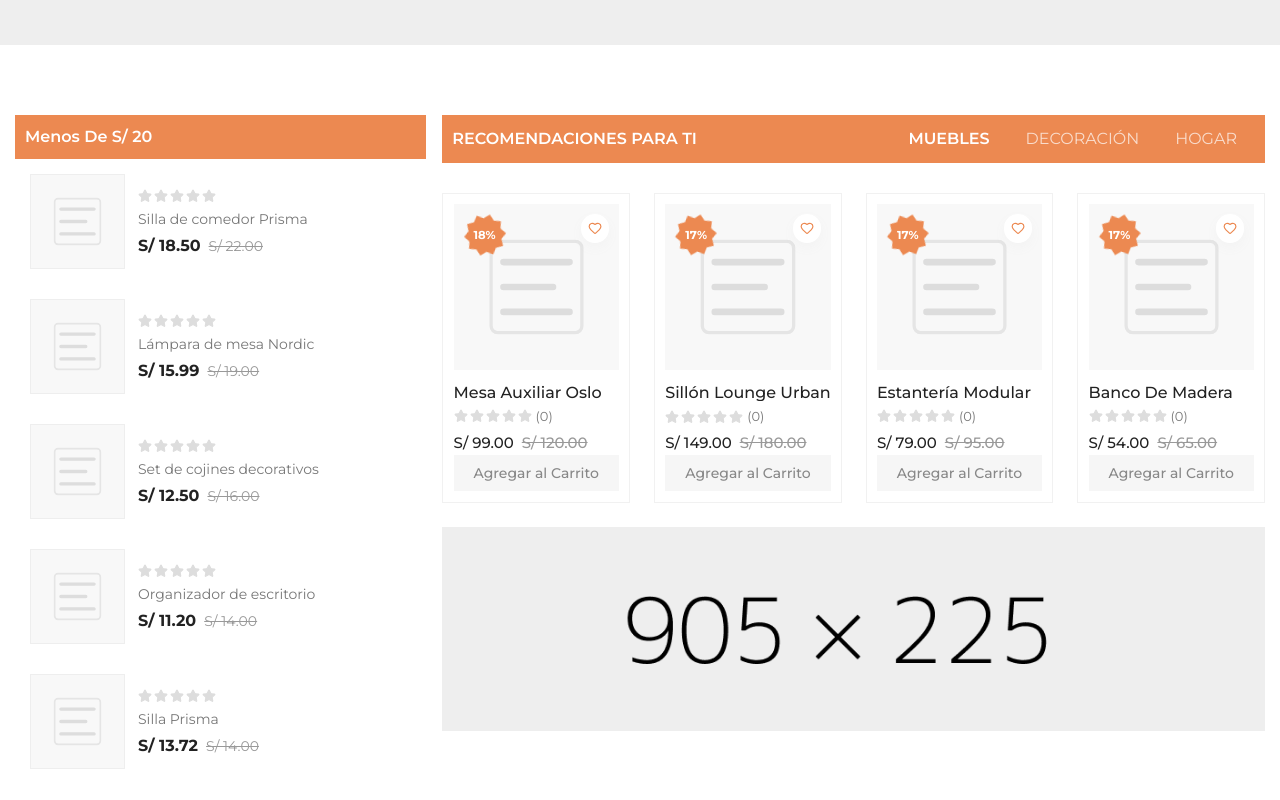
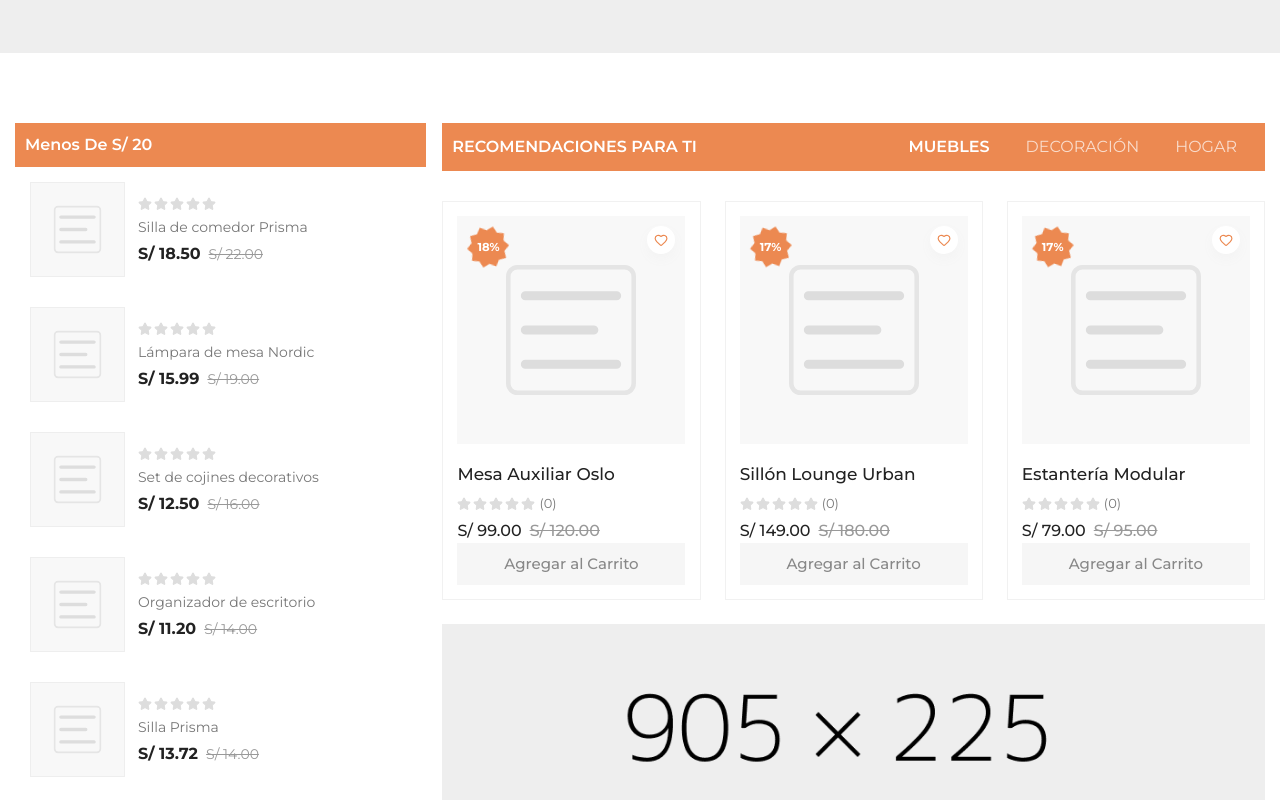
Before and after one commit to jhon78963/nm-ecommerce, a Next.js app: page / in a window 1280 px wide. Shown: the part 1920-2720 px from the top of the page. Built offline with nearby package versions, Linux system fonts and the light colour scheme; no server answers.

Commit message:
feat: carousel de 3 productos en tabs de category_product.
Añade ProductBox featured con tarjetas más grandes y corrige el badge de descuento al acotar el min-height a la imagen.

```diff
--- /dev/null
+++ b/src/features/home/components/category-products/CategoryProductTabCarousel.tsx
@@ -0,0 +1,28 @@
+"use client";
+
+import { ProductBox } from "@/features/product/components/ProductBox";
+import type { ProductBoxItem } from "@/features/product/types/product-box.types";
+
+interface CategoryProductTabCarouselProps {
+  products: ProductBoxItem[];
+}
+
+export function CategoryProductTabCarousel({ products }: CategoryProductTabCarouselProps) {
+  if (products.length === 0) {
+    return (
+      <p className="py-8 text-center text-sm text-[#777]">No hay productos en esta categoría.</p>
+    );
+  }
+
+  return (
+    <div className="category-product-carousel product-4 product-m">
+      <div className="category-product-track">
+        {products.map((product) => (
+          <div key={product.id} className="category-product-slide">
+            <ProductBox product={product} fullHeight featured />
+          </div>
+        ))}
+      </div>
+    </div>
+  );
+}
--- a/src/features/home/components/category-products/CategoryProductTabGrid.tsx
+++ /dev/null
@@ -1,24 +0,0 @@
-import { ProductBox } from "@/features/product/components/ProductBox";
-import type { ProductBoxItem } from "@/features/product/types/product-box.types";
-
-interface CategoryProductTabGridProps {
-  products: ProductBoxItem[];
-}
-
-export function CategoryProductTabGrid({ products }: CategoryProductTabGridProps) {
-  if (products.length === 0) {
-    return (
-      <p className="py-8 text-center text-sm text-[#777]">No hay productos en esta categoría.</p>
-    );
-  }
-
-  return (
-    <div className="category-product-grid">
-      {products.map((product) => (
-        <div key={product.id} className="category-product-grid__item">
-          <ProductBox product={product} fullHeight />
-        </div>
-      ))}
-    </div>
-  );
-}
--- a/src/features/home/components/category-products/CategoryProductTabSection.tsx
+++ b/src/features/home/components/category-products/CategoryProductTabSection.tsx
@@ -3,7 +3,7 @@
 import { useState } from "react";
 
 import { ImageLink } from "@/features/home/components/banners/ImageLink";
-import { CategoryProductTabGrid } from "@/features/home/components/category-products/CategoryProductTabGrid";
+import { CategoryProductTabCarousel } from "@/features/home/components/category-products/CategoryProductTabCarousel";
 import type {
   CategoryProductTab,
   HomeCategoryProductBannerConfig,
@@ -59,7 +59,7 @@ export function CategoryProductTabSection({
       </div>
 
       <div className="tab-content-cls">
-        <CategoryProductTabGrid products={activeProducts} />
+        <CategoryProductTabCarousel products={activeProducts} />
       </div>
 
       {banner ? (
--- a/src/features/home/components/category-products/category-product-section.css
+++ b/src/features/home/components/category-products/category-product-section.css
@@ -87,29 +87,51 @@
   font-weight: 600;
 }
 
-.category-product-grid {
-  display: grid;
-  grid-template-columns: repeat(2, minmax(0, 1fr));
+/* Carousel: 3 product-box visibles en desktop, 2 en móvil */
+.category-product-carousel {
+  overflow-x: auto;
+  scroll-snap-type: x mandatory;
+  scroll-behavior: smooth;
+  -webkit-overflow-scrolling: touch;
+  scrollbar-width: none;
+}
+
+.category-product-carousel::-webkit-scrollbar {
+  display: none;
+}
+
+.category-product-track {
+  display: flex;
   gap: 16px;
 }
 
+.category-product-slide {
+  display: flex;
+  flex: 0 0 calc((100% - 16px) / 2);
+  min-width: 0;
+  scroll-snap-align: start;
+}
+
 @media (min-width: 576px) {
-  .category-product-grid {
-    grid-template-columns: repeat(3, minmax(0, 1fr));
+  .category-product-track {
     gap: 24px;
+  }
+
+  .category-product-slide {
+    flex-basis: calc((100% - 48px) / 3);
   }
 }
 
-@media (min-width: 915px) {
-  .category-product-grid {
-    grid-template-columns: repeat(4, minmax(0, 1fr));
-  }
+.category-product-slide > .product-box-featured {
+  width: 100%;
 }
 
-.category-product-grid__item {
-  display: flex;
-  min-width: 0;
-  height: 100%;
+.category-product-carousel .product-box-featured {
+  padding: clamp(10px, 1.1vw, 18px);
+}
+
+.category-product-carousel .product-box-featured .product-box__image {
+  min-height: clamp(180px, 16vw, 260px);
 }
 
 .category-product-banner {
--- a/src/features/home/constants/category-product.defaults.ts
+++ b/src/features/home/constants/category-product.defaults.ts
@@ -75,18 +75,21 @@ const FALLBACK_TAB_PRODUCTS: Record<string, ProductBoxItem[]> = {
     createFallbackProduct(202, "Sillón lounge Urban", "sillon-lounge-urban", 180, 149),
     createFallbackProduct(203, "Estantería modular", "estanteria-modular", 95, 79),
     createFallbackProduct(204, "Banco de madera", "banco-de-madera", 65, 54),
+    createFallbackProduct(205, "Mesa de centro", "mesa-de-centro", 110, 89),
   ],
   "30": [
     createFallbackProduct(301, "Cuadro abstracto", "cuadro-abstracto", 45, 38),
     createFallbackProduct(302, "Florero cerámico", "florero-ceramico", 28, 22),
     createFallbackProduct(303, "Espejo redondo", "espejo-redondo", 55, 46),
     createFallbackProduct(304, "Macetero minimal", "macetero-minimal", 24, 19),
+    createFallbackProduct(305, "Lámpara de pie", "lampara-de-pie", 78, 65),
   ],
   "115": [
     createFallbackProduct(401, "Juego de toallas", "juego-de-toallas", 36, 29),
     createFallbackProduct(402, "Difusor de aromas", "difusor-de-aromas", 42, 35),
     createFallbackProduct(403, "Caja organizadora", "caja-organizadora", 18, 14.5),
     createFallbackProduct(404, "Alfombra suave", "alfombra-suave", 88, 72),
+    createFallbackProduct(405, "Set de cojines", "set-de-cojines", 32, 26),
   ],
 };
 
--- a/src/features/product/components/ProductBox.tsx
+++ b/src/features/product/components/ProductBox.tsx
@@ -23,6 +23,7 @@ const actionButtonClass =
 interface ProductBoxProps {
   product: ProductBoxItem;
   fullHeight?: boolean;
+  featured?: boolean;
 }
 
 function toWishlistProduct(product: ProductBoxItem): SearchProduct {
@@ -80,7 +81,7 @@ function WishlistIcon({ product }: { product: ProductBoxItem }) {
   );
 }
 
-export function ProductBox({ product, fullHeight = false }: ProductBoxProps) {
+export function ProductBox({ product, fullHeight = false, featured = false }: ProductBoxProps) {
   const href = getProductBoxHref(product);
   const isOutOfStock = product.stockStatus === "out_of_stock";
 
@@ -98,11 +99,12 @@ export function ProductBox({ product, fullHeight = false }: ProductBoxProps) {
       className={cn(
         "group relative border border-[#f1f1f1] p-[clamp(7px,0.8vw,12px)] transition-all duration-500 ease-in-out",
         fullHeight && "flex h-full flex-col",
+        featured && "product-box-featured",
       )}
     >
       <div className="relative z-0 overflow-hidden bg-[#f8f8f8]">
         {product.discount > 0 ? (
-          <div className="absolute top-2.5 left-2.5 z-[1] grid aspect-square w-fit place-content-center p-2.5 text-[clamp(10px,0.9vw,14px)] font-bold text-white">
+          <div className="product-box__discount absolute top-2.5 left-2.5 z-[1] grid aspect-square w-fit place-content-center p-2.5 text-[clamp(10px,0.9vw,14px)] font-bold text-white">
             <span className="product-box__ribbon-shape" aria-hidden />
             {product.discount}%
           </div>
@@ -116,7 +118,7 @@ export function ProductBox({ product, fullHeight = false }: ProductBoxProps) {
               width={400}
               height={400}
               className={cn(
-                "block aspect-square w-full object-contain transition-transform duration-500 ease-in-out group-hover/zoom:scale-110",
+                "product-box__image block aspect-square w-full object-contain transition-transform duration-500 ease-in-out group-hover/zoom:scale-110",
                 isOutOfStock && "pointer-events-none grayscale",
               )}
             />
@@ -143,10 +145,15 @@ export function ProductBox({ product, fullHeight = false }: ProductBoxProps) {
         </div>
       </div>
 
-      <div className={cn("mt-[15px]", fullHeight && "flex flex-1 flex-col")}>
+      <div className={cn("mt-[15px]", fullHeight && "flex flex-1 flex-col", featured && "mt-[18px]")}>
         <Link
           href={href}
-          className="mb-1.5 block truncate text-[clamp(16px,1.1vw,18px)] leading-none font-medium text-[#222] capitalize no-underline transition-colors duration-500 hover:text-theme"
+          className={cn(
+            "product-box__title mb-1.5 block truncate leading-none font-medium text-[#222] capitalize no-underline transition-colors duration-500 hover:text-theme",
+            featured
+              ? "text-[clamp(17px,1.25vw,20px)]"
+              : "text-[clamp(16px,1.1vw,18px)]",
+          )}
         >
           {product.name}
         </Link>
@@ -156,7 +163,12 @@ export function ProductBox({ product, fullHeight = false }: ProductBoxProps) {
           <span className="text-[clamp(13px,0.9vw,14px)] text-[#777]">({product.reviewsCount})</span>
         </div>
 
-        <h4 className="m-0 flex flex-wrap items-center gap-2 text-[clamp(15px,1vw,18px)] font-medium text-[#222] [&_del]:text-[#999]">
+        <h4
+          className={cn(
+            "product-box__price m-0 flex flex-wrap items-center gap-2 font-medium text-[#222] [&_del]:text-[#999]",
+            featured ? "text-[clamp(16px,1.15vw,20px)]" : "text-[clamp(15px,1vw,18px)]",
+          )}
+        >
           {formatProductBoxPrice(product.salePrice)}
           {product.discount > 0 ? <del>{formatProductBoxPrice(product.price)}</del> : null}
         </h4>
@@ -164,7 +176,10 @@ export function ProductBox({ product, fullHeight = false }: ProductBoxProps) {
         <button
           type="button"
           className={cn(
-            "mt-2.5 block w-full cursor-pointer border-none bg-[#f6f6f6] p-[clamp(5px,0.6vw,10px)] text-center text-[clamp(14px,1vw,16px)] font-medium text-[#888] transition-all duration-300 hover:bg-theme hover:text-white max-md:mt-2",
+            "product-box__cta mt-2.5 block w-full cursor-pointer border-none bg-[#f6f6f6] text-center font-medium text-[#888] transition-all duration-300 hover:bg-theme hover:text-white max-md:mt-2",
+            featured
+              ? "p-[clamp(8px,0.75vw,12px)] text-[clamp(15px,1.05vw,17px)]"
+              : "p-[clamp(5px,0.6vw,10px)] text-[clamp(14px,1vw,16px)]",
             fullHeight && "mt-auto",
           )}
         >
```
